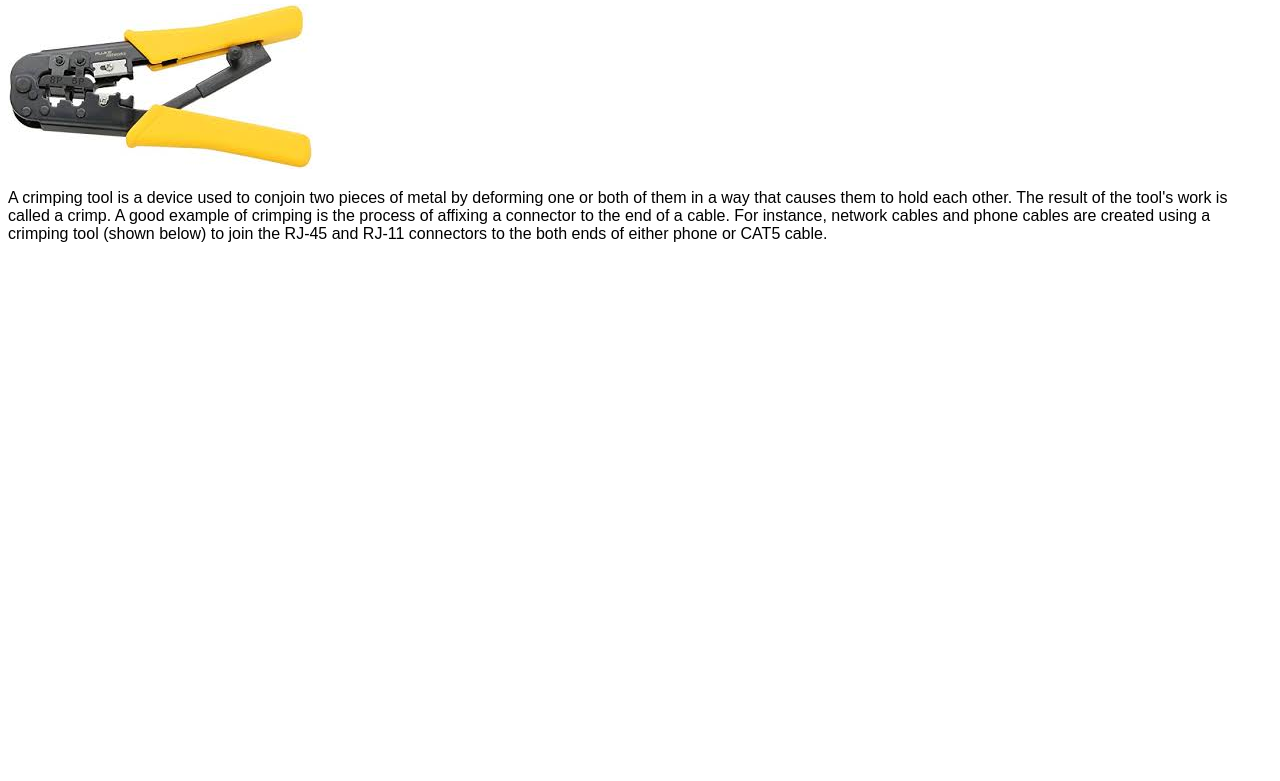
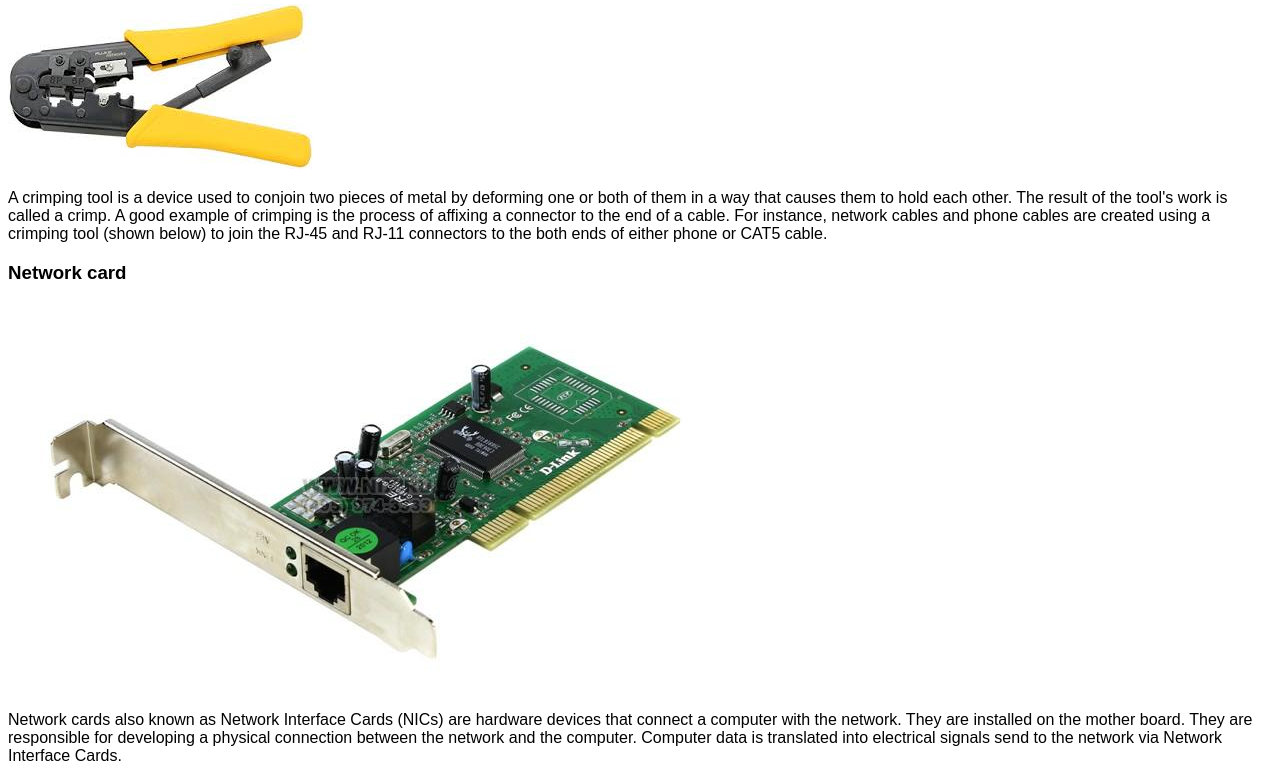
Before and after one commit to vanzgodinez1234/Vanz, a PHP site: page / in a window 1280 px wide. Shown: the part 2764-3545 px from the top of the page. Before the commit the page ends 3006 px from the top, so only its background shows below. Run offline with PHP 8.4, Linux system fonts and the light colour scheme.

Commit message:
Added new network device.

```diff
--- a/index.php
+++ b/index.php
@@ -65,6 +65,11 @@
  	  	    		<img src="../images/crimper.jpg">
  	  	        	<p>
  	  	        	    A crimping tool is a device used to conjoin two pieces of metal by deforming one or both of them in a way that causes them to hold each other. The result of the tool's work is called a crimp. A good example of crimping is the process of affixing a connector to the end of a cable. For instance, network cables and phone cables are created using a crimping tool (shown below) to join the RJ-45 and RJ-11 connectors to the both ends of either phone or CAT5 cable.
+					</p>
+					<h3>Network card</h3>
+ 	  	    		<img src="../images/network card.jpg">
+ 	  	        	<p>
+ 	  	        	    Network cards also known as Network Interface Cards (NICs) are hardware devices that connect a computer with the network. They are installed on the mother board. They are responsible for developing a physical connection between the network and the computer. Computer data is translated into electrical signals send to the network via Network Interface Cards.
  	  	    		</p>
  	  	        </div>
  	  	 </div>
```
Also changed, not shown: images/network card.jpg (added).
